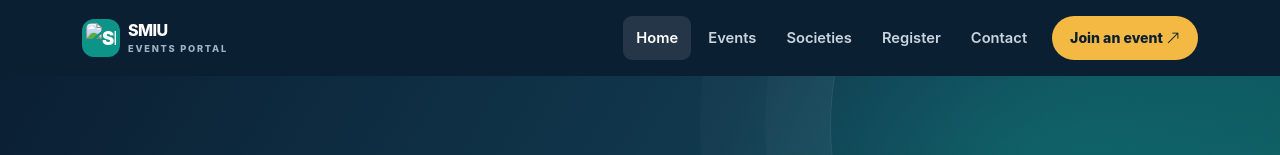
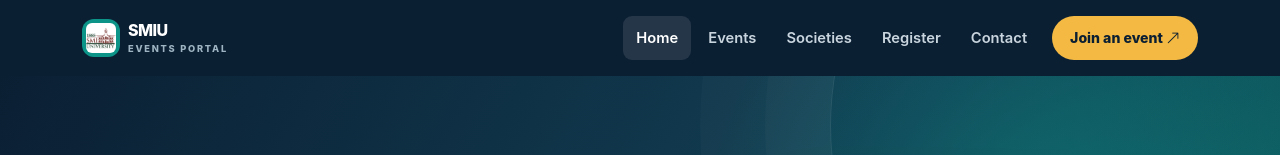
Before and after one commit to abdulrehman7876/smiu-events-portal-77-81-52-70, a plain HTML site: page index.html in a window 1280 px wide. Shown: the top 155 px of the page. Drawn offline with nearby package versions, Linux system fonts and the light colour scheme; the site is published under a folder, as on GitHub Pages, so addresses that start at the root find nothing.

Commit message:
logo fix

```diff
--- a/index.html
+++ b/index.html
@@ -34,7 +34,7 @@
             <span class="brand-mark">
               <img
                 class="rounded"
-                src="/images/smiuLogo.png"
+                src="./images/smiuLogo.png"
                 alt="SMIU logo"
                 width="30"
                 height="30"
@@ -458,7 +458,7 @@
               ><span class="brand-mark"
                 ><img
                   class="rounded"
-                  src="/images/smiuLogo.png"
+                  src="./images/smiuLogo.png"
                   alt="SMIU logo"
                   width="30"
                   height="30"
```
